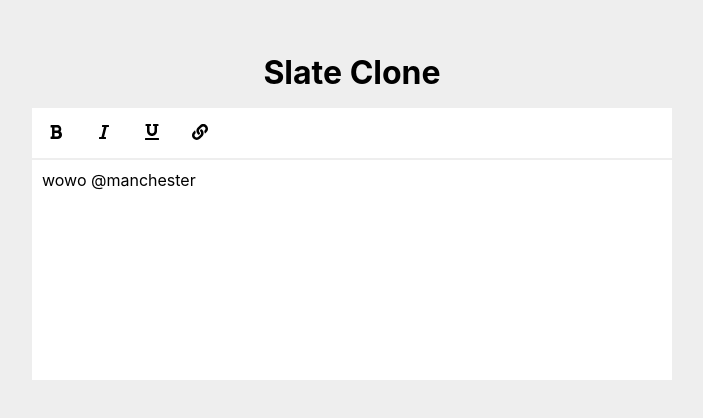
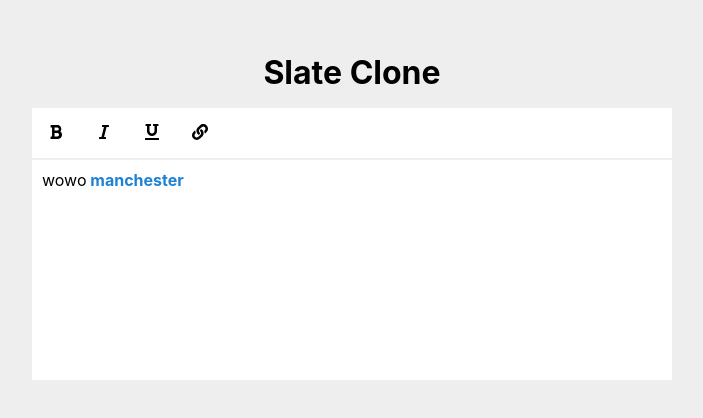
Before and after one commit to sojucr7/React-Slate-Clone, a React (Create React App) app: page / in a window 1280 px wide. Shown: the part 184-602 px from the top of the page, without its empty margins (288-991 px from the left). Built offline with nearby package versions, Linux system fonts and the light colour scheme.

Commit message:
highlight initial selections

```diff
--- a/src/components/SlateClone.js
+++ b/src/components/SlateClone.js
@@ -7,8 +7,7 @@ import React, { useRef, useEffect, useState } from 'react'
 import { FaBold, FaItalic, FaHeading, FaLink, FaUnderline } from "react-icons/fa"
 
 function SlateClone({ html }) {
-    const inputRef = useRef(null)
-
+    const editorRef = useRef(null)
 
 
     const [preview, setPreview] = useState(html)
@@ -32,13 +31,15 @@ function SlateClone({ html }) {
     const editor = document.getElementById('content-editor')
 
     useEffect(() => {
-        inputRef.current.focus()
+        editorRef.current.focus()
+
+        editorRef.current.innerHTML=editorRef.current.innerHTML.replace(/([\s+])@([^\s]+)/g, "<span class='tagged-user'> $2</span>&nbsp;");
 
         document.execCommand('selectAll', false, null)
 
         document.getSelection().collapseToEnd()
 
-    }, [inputRef])
+    }, [editorRef])
 
     const handleInput = (e) => {
         setPreview(e.target.innerHTML)
@@ -231,7 +232,7 @@ function SlateClone({ html }) {
                 <div className="content-editor"
                     contentEditable="true"
                     id="content-editor"
-                    ref={inputRef}
+                    ref={editorRef}
                     dangerouslySetInnerHTML={{ __html: innerHtml }}
                     onInput={handleInput}
                     placeholder="Type @,# for mentions">
```
Also changed, not shown: 1 other file (tests, documents, lock files or other folders).
